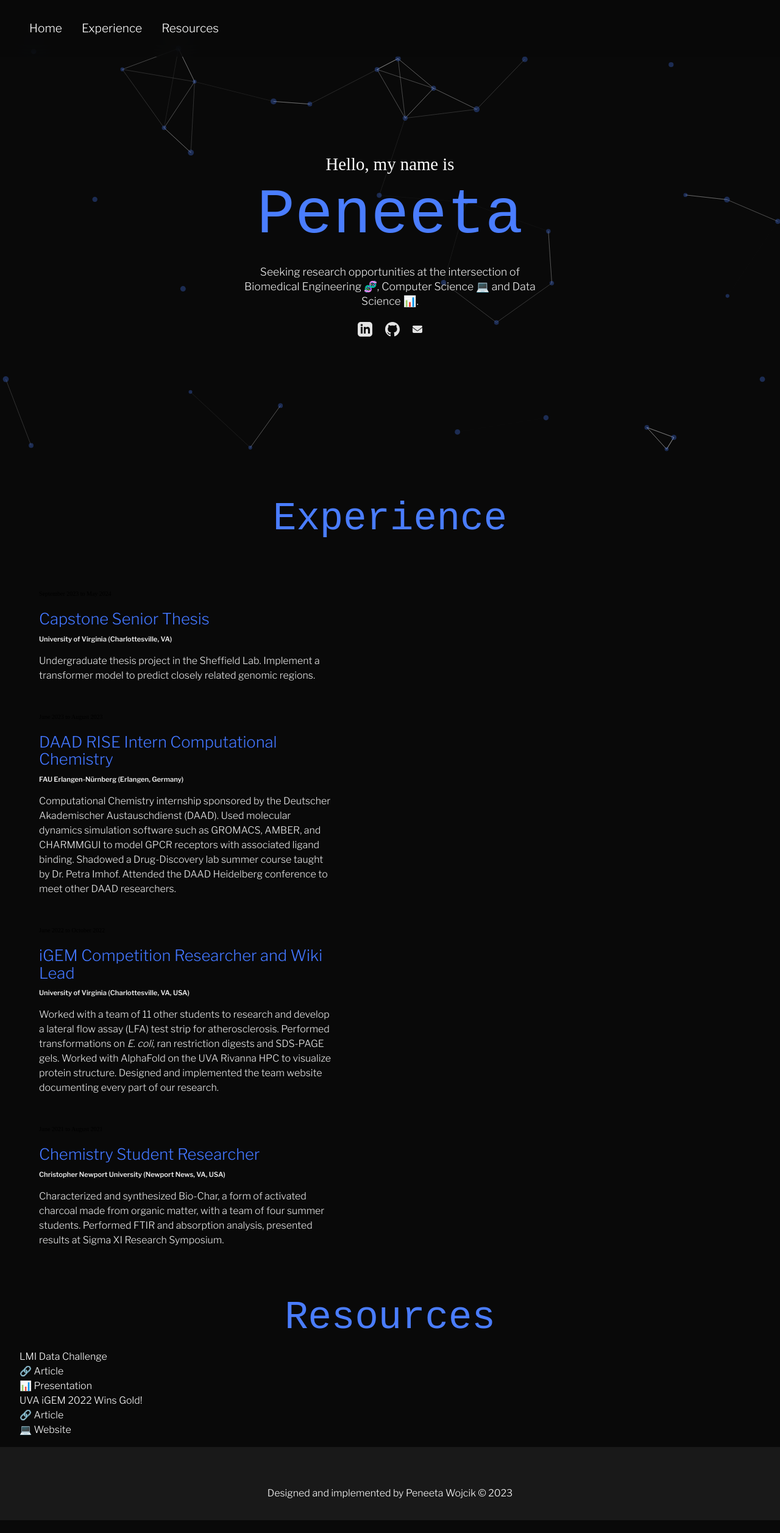
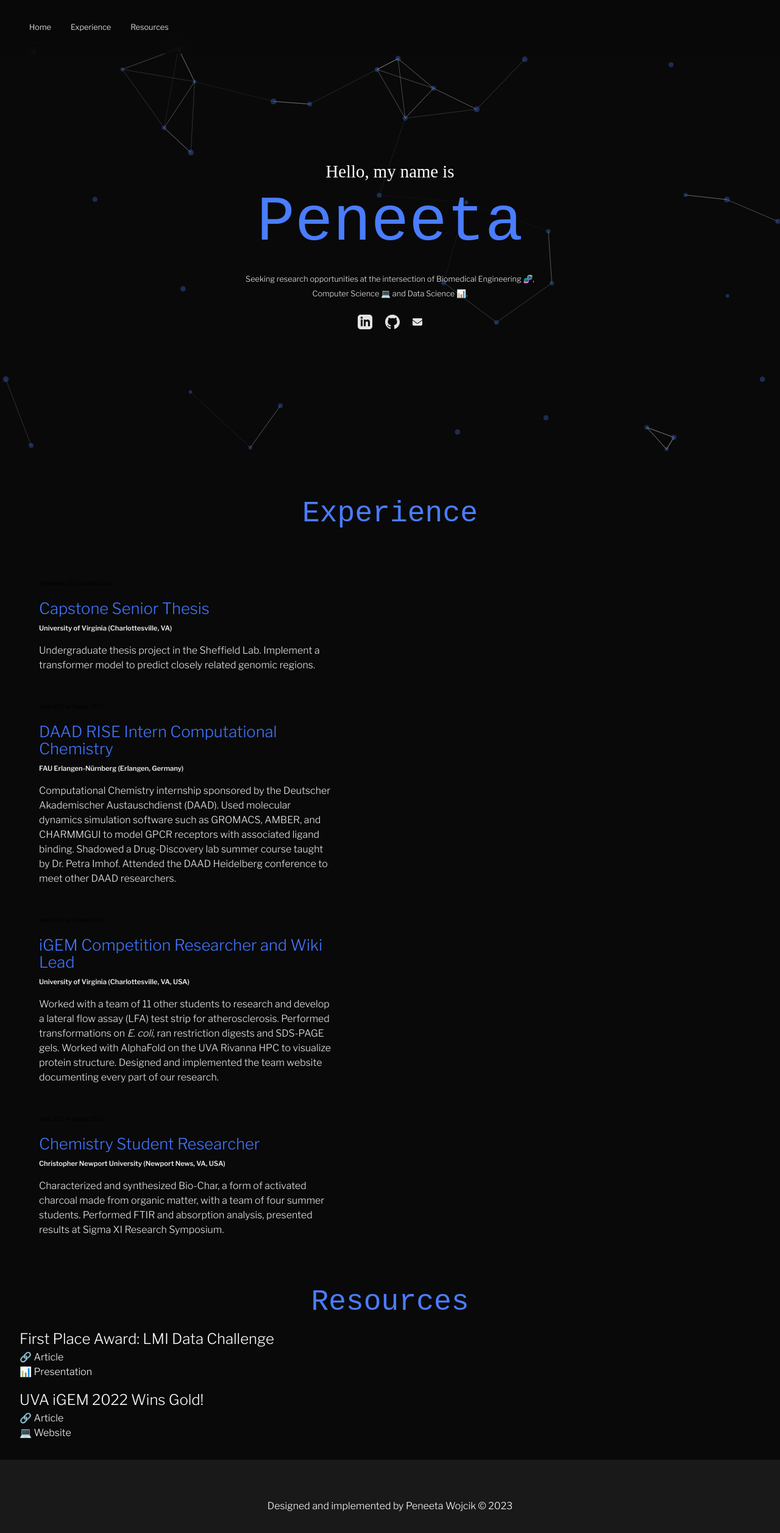
Before and after one commit to peneeta/portfolio, a React (Vite) app: page / in a window 1280 px wide. Shown: the whole page at 61% size. Before the commit the page ends 2493 px from the top, so only its background shows below. Built offline with nearby package versions, Linux system fonts and the light colour scheme; a web font is replaced by a local one.

Commit message:
font changes

```diff
--- a/src/components/NavbarStyle.css
+++ b/src/components/NavbarStyle.css
@@ -19,7 +19,7 @@ nav{
 
 .nav-links li a{
     text-decoration: none;
-    font-size: 1.2rem;
+    font-size: 0.8rem;
     font-family: 'Libre Franklin', sans-serif;
     color: rgb(255, 255, 255);
 }
--- a/src/components/ResourcesList.jsx
+++ b/src/components/ResourcesList.jsx
@@ -3,17 +3,17 @@ import './ResourcesStyle.css'
 function ResourcesList() {
     return (
         <div className="bullet_list">
-            <div className="entry">
+            <div className="entry my-4">
+                <h3>First Place Award: LMI Data Challenge</h3>
                 <ul>
-                    <li><h3>LMI Data Challenge</h3></li>
                     <li> <a href="https://datascience.virginia.edu/news/lmi-and-uvas-school-data-science-challenge-student-teams-tackle-health-equity"> 🔗 Article </a></li>
                     <li><a href="https://docs.google.com/presentation/d/1iXpDX1uD1WDc7BlsdozSOdPmk2Vh0fZH9cZk5D6fglE/edit#slide=id.g29a63ecd084_0_162"> 📊 Presentation </a></li>
                 </ul>
             </div>
 
-            <div className="entry">
+            <div className="entry my-4">
+                <h3>UVA iGEM 2022 Wins Gold!</h3>
                 <ul>
-                    <li><h3>UVA iGEM 2022 Wins Gold!</h3></li>
                     <li> <a href="https://bio.as.virginia.edu/content/virginia-igem-team-f%C3%AAted-paris"> 🔗 Article </a></li>
                     <li><a href="https://2022.igem.wiki/virginia/index.html"> 💻 Website </a></li>
                 </ul>
--- a/src/components/ResourcesStyle.css
+++ b/src/components/ResourcesStyle.css
@@ -5,3 +5,9 @@ li {
     color: white;
 
 }
+
+.entry h3 {
+    font-family: 'Libre Franklin', sans-serif;
+    color: white;
+    font-size: 1.5rem;
+}
--- a/src/index.css
+++ b/src/index.css
@@ -12,7 +12,7 @@
 
 h1 {
   font-family: 'Red Hat Mono', monospace;
-  font-size: 4em;
+  font-size: 3em;
   line-height: 1.1;
   font-weight: 300;
   color: #4a7dff;
@@ -151,7 +151,7 @@ p{
 }
 
 .hero p{
-  font-size: 1.1rem;
+  font-size: 0.8rem;
 }
 
 .subtext-wrapper {
```
